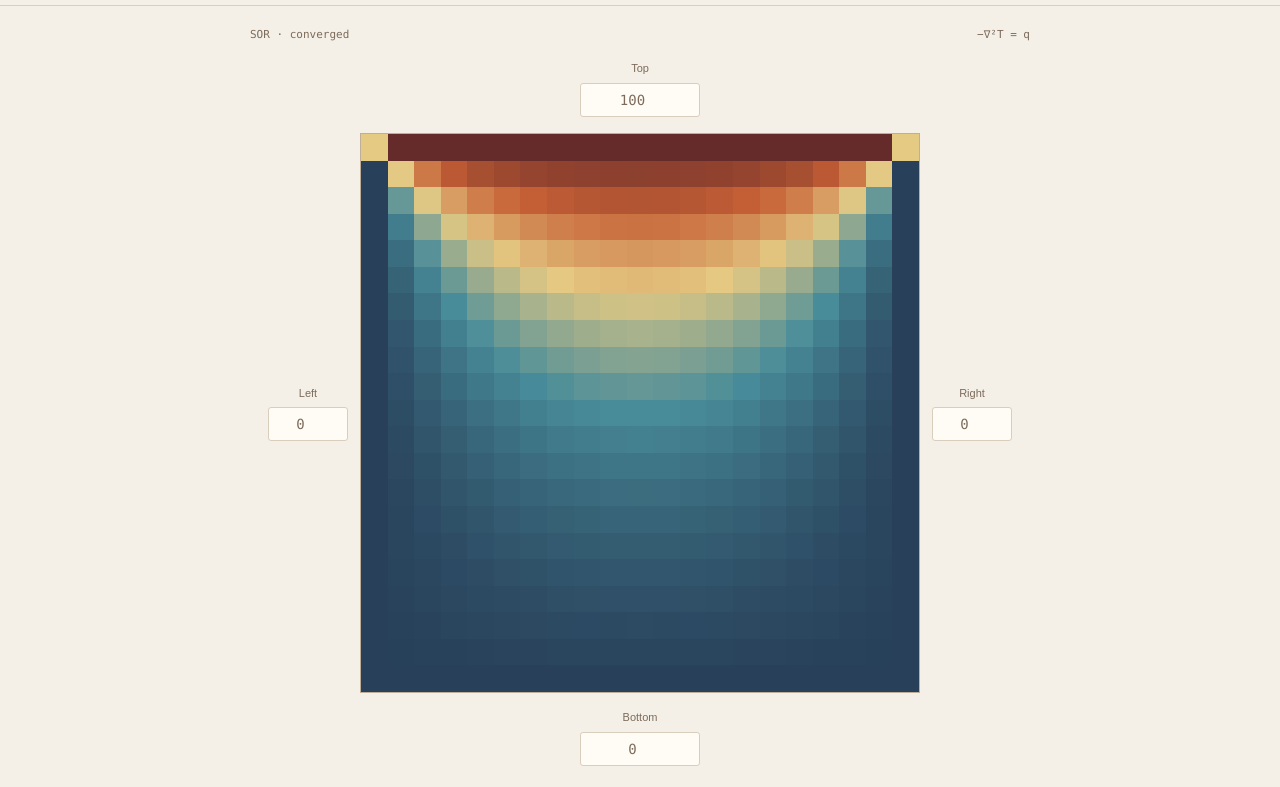
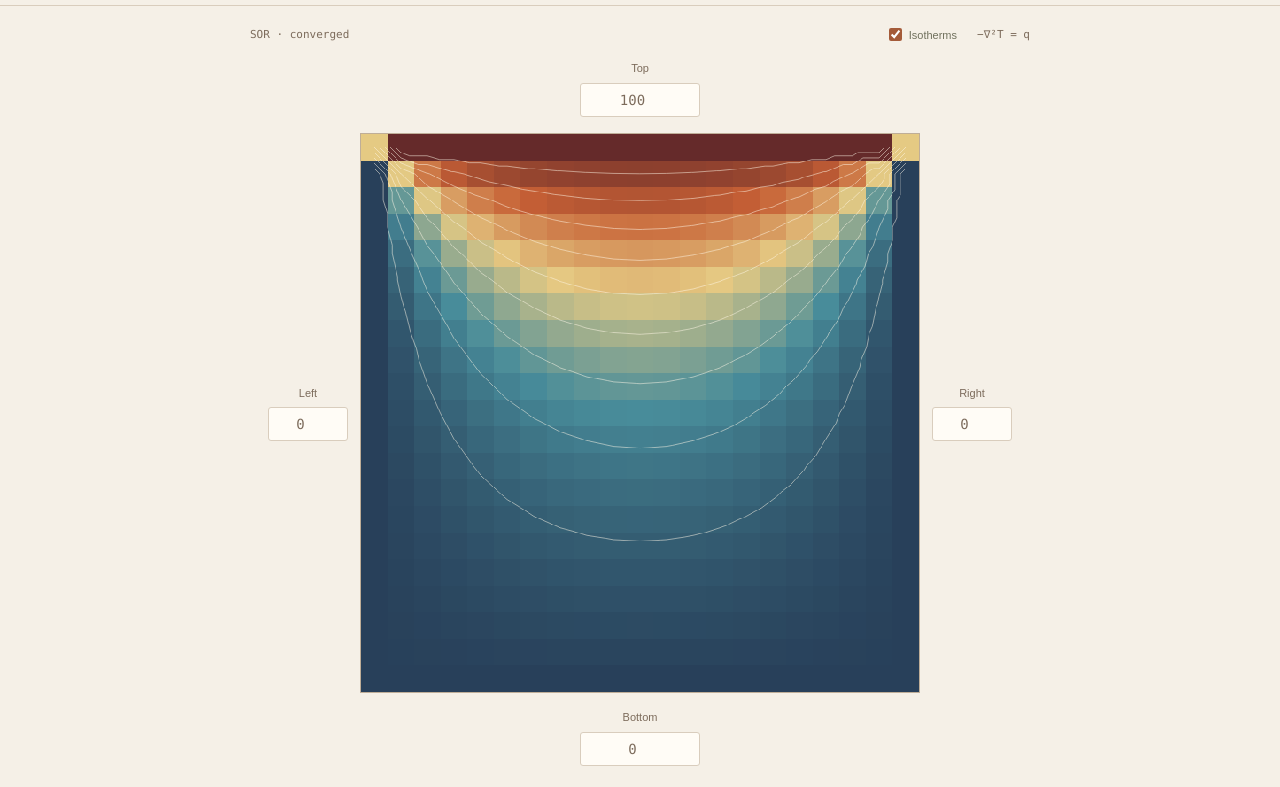
Before and after one commit to Michaelhoang8/thermal-commons, a website with bundled scripts: page index.html in a window 1280 px wide. Shown: the part 71-858 px from the top of the page. Built offline with nearby package versions, Linux system fonts and the light colour scheme.

Commit message:
Overlay optional interpolated isotherms on solved heat fields

```diff
--- a/app.js
+++ b/app.js
@@ -82,6 +82,50 @@ function color(value, min, max) {
     fraction = position - index;
   return `rgb(${stops[index].map((v, c) => Math.round(v + (stops[index + 1][c] - v) * fraction)).join(',')})`;
 }
+function drawIsotherms(ctx, values, n, min, max) {
+  if (max === min) return;
+  const cell = 630 / n;
+  ctx.strokeStyle = '#fff8e7';
+  ctx.globalAlpha = 0.5;
+  ctx.lineWidth = 1;
+  for (let level = 1; level < 10; level++) {
+    const threshold = min + ((max - min) * level) / 10;
+    ctx.beginPath();
+    for (let row = 0; row < n - 1; row++)
+      for (let col = 0; col < n - 1; col++) {
+        const points = [
+          [col, row],
+          [col + 1, row],
+          [col + 1, row + 1],
+          [col, row + 1],
+        ];
+        for (const ids of [
+          [0, 1, 2],
+          [0, 2, 3],
+        ]) {
+          const hits = [];
+          for (let edge = 0; edge < 3; edge++) {
+            const a = points[ids[edge]],
+              b = points[ids[(edge + 1) % 3]],
+              av = values[a[1] * n + a[0]],
+              bv = values[b[1] * n + b[0]];
+            if (av < threshold === bv < threshold) continue;
+            const t = (threshold - av) / (bv - av);
+            hits.push([
+              (a[0] + (b[0] - a[0]) * t + 0.5) * cell,
+              (a[1] + (b[1] - a[1]) * t + 0.5) * cell,
+            ]);
+          }
+          if (hits.length === 2) {
+            ctx.moveTo(...hits[0]);
+            ctx.lineTo(...hits[1]);
+          }
+        }
+      }
+    ctx.stroke();
+  }
+  ctx.globalAlpha = 1;
+}
 function draw() {
   const current = results[selected],
     grid = current || assemble(scene),
@@ -97,6 +141,7 @@ function draw() {
       ctx.fillStyle = color(values[i], min, max);
       ctx.fillRect(x * cell, y * cell, cell + 0.5, cell + 0.5);
     }
+  if (current && $('isotherms').checked) drawIsotherms(ctx, values, n, min, max);
   ctx.strokeStyle = '#fff9ed';
   ctx.lineWidth = 1.5;
   for (const pin of scene.pins)
@@ -389,3 +434,5 @@ $('import').addEventListener('change', async () => {
 sync();
 draw();
 run();
+
+$('isotherms').addEventListener('change', draw);
--- a/index.html
+++ b/index.html
@@ -18,7 +18,12 @@
       ><button id="cancel" disabled>Cancel</button>
     </header>
     <main>
-      <div class="field-head"><span id="view-label">Initial guess</span><span>−∇²T = q</span></div>
+      <div class="field-head">
+        <span id="view-label">Initial guess</span
+        ><label class="contour-control" title="Nine interpolated levels between the displayed minimum and maximum"
+          ><input id="isotherms" type="checkbox" checked /> Isotherms</label
+        ><span>−∇²T = q</span>
+      </div>
       <div class="field-cross">
         <label class="edge top">Top<input id="top" type="number" value="100" step="any" /></label
         ><label class="edge right"
--- a/style.css
+++ b/style.css
@@ -418,3 +418,27 @@ dialog small {
     transition: background 0.15s;
   }
 }
+.contour-control {
+  display: flex;
+  align-items: center;
+  gap: 7px;
+  margin-left: auto;
+  font: 11px Arial;
+  color: #6f705c;
+}
+.contour-control input {
+  width: auto;
+  accent-color: #a45b39;
+  margin: 0;
+}
+.field-head {
+  gap: 20px;
+}
+@media (max-width: 500px) {
+  .field-head {
+    gap: 10px;
+  }
+  .contour-control {
+    font-size: 10px;
+  }
+}
```
Also changed, not shown: README.md, docs/workbench.png.
